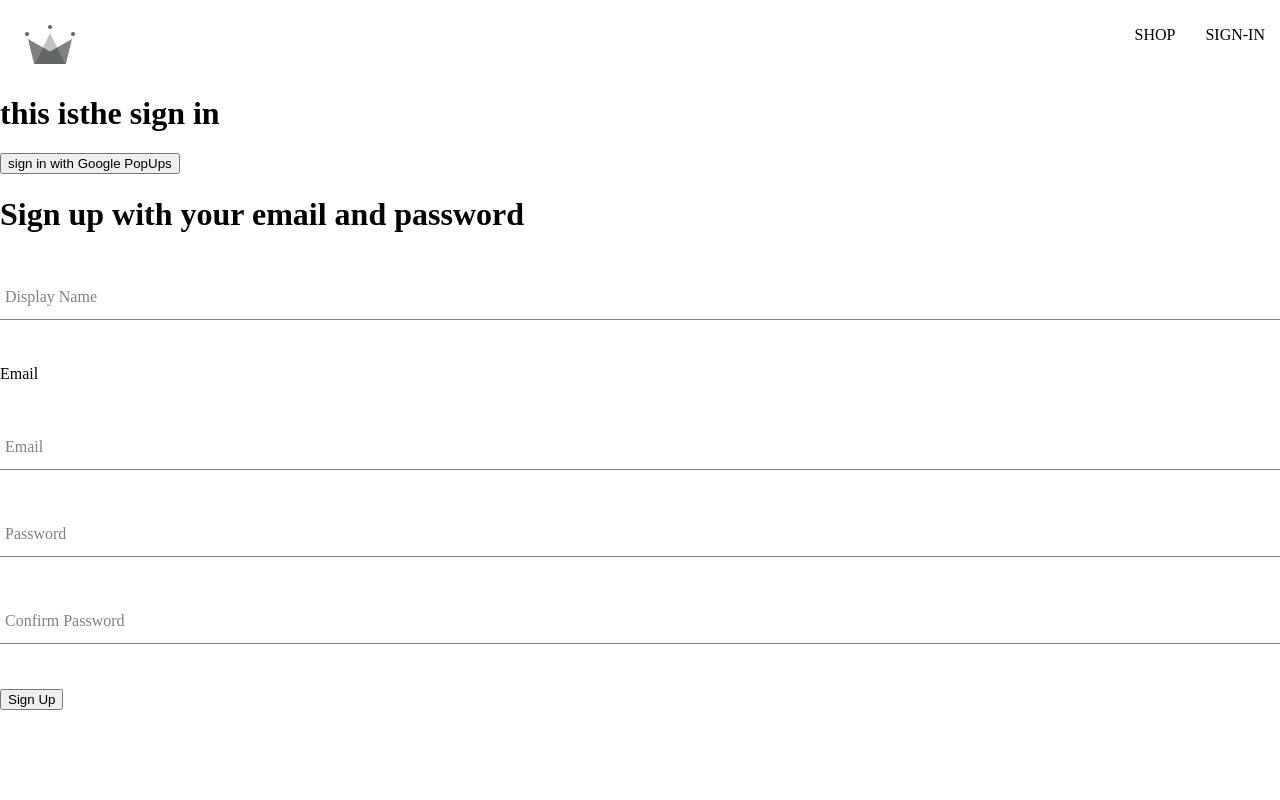
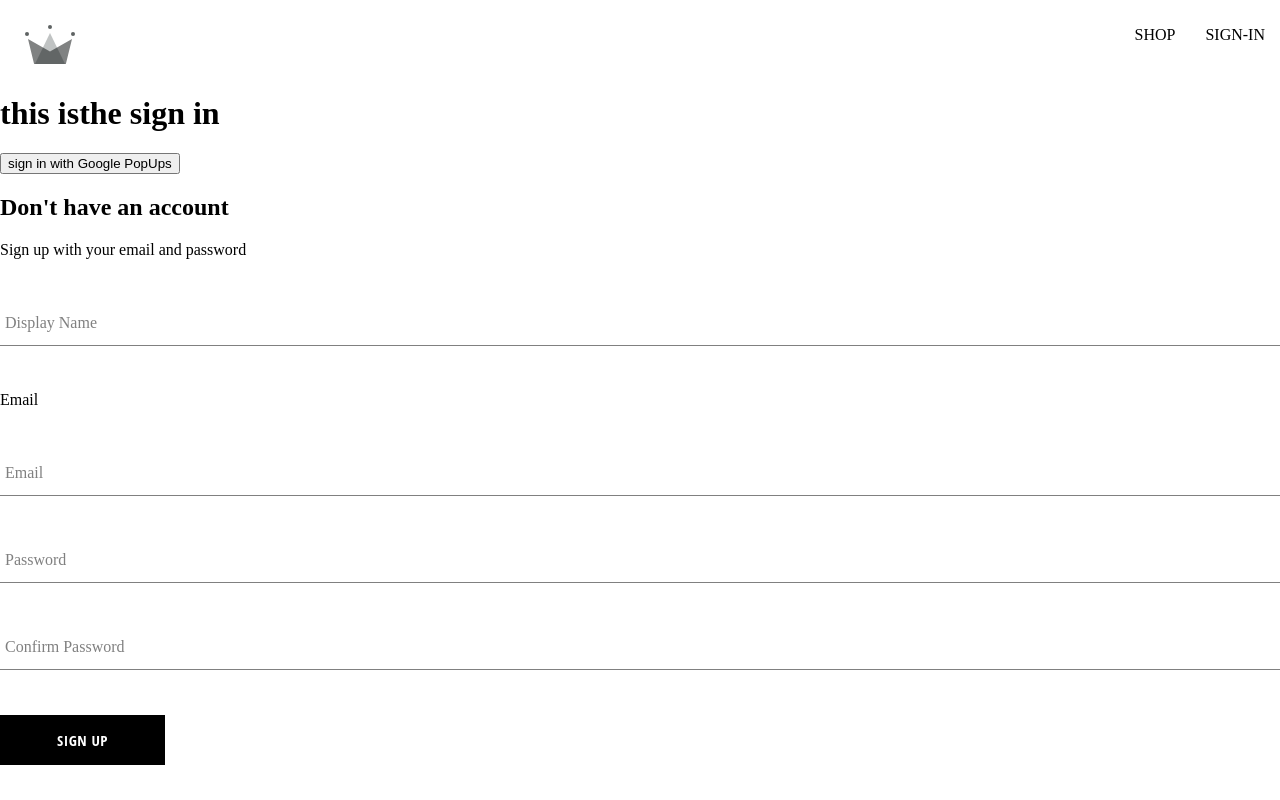
Before and after one commit to sloomabh/E-commerse-Web-Shop, a React (Create React App) app in the folder salim-clothing/: page /sign-in in a window 1280 px wide. Built offline with nearby package versions, Linux system fonts and the light colour scheme.

Commit message:
signup component,forminput component,buttoncompone

```diff
--- /dev/null
+++ b/salim-clothing/src/components/button/button.cmponent.jsx
@@ -0,0 +1,25 @@
+import "./button.styles.scss";
+/*we have 3 types of buttons
+default
+
+inverted
+
+google sign in
+
+----> the solutionis to create a variable */
+const BUTTON_TYPECLASSES = {
+  google: "google-sign-in",
+  inverted: "inverted",
+};
+const Button = ({ children, buttonType, ...otherProps }) => {
+  return (
+    <button
+      className={`button-container ${BUTTON_TYPECLASSES[buttonType]}`}
+      {...otherProps}
+    >
+      {children}
+    </button>
+  );
+};
+
+export default Button;
--- /dev/null
+++ b/salim-clothing/src/components/button/button.styles.scss
@@ -0,0 +1,46 @@
+.button-container {
+  min-width: 165px;
+  width: auto;
+  height: 50px;
+  letter-spacing: 0.5px;
+  line-height: 50px;
+  padding: 0 35px 0 35px;
+  font-size: 15px;
+  background-color: black;
+  color: white;
+  text-transform: uppercase;
+  font-family: "Open Sans Condensed";
+  font-weight: bolder;
+  border: none;
+  cursor: pointer;
+  display: flex;
+  justify-content: center;
+
+  &:hover {
+    background-color: white;
+    color: black;
+    border: 1px solid black;
+  }
+
+  &.google-sign-in {
+    background-color: #4285f4;
+    color: white;
+
+    &:hover {
+      background-color: #357ae8;
+      border: none;
+    }
+  }
+
+  &.inverted {
+    background-color: white;
+    color: black;
+    border: 1px solid black;
+
+    &:hover {
+      background-color: black;
+      color: white;
+      border: none;
+    }
+  }
+}
--- a/salim-clothing/src/components/sign-up-form/sign-up-form.component.jsx
+++ b/salim-clothing/src/components/sign-up-form/sign-up-form.component.jsx
@@ -5,6 +5,10 @@
 } from "../../utils/firebase/firebase.utils";
 
 import FormInput from "../form-input/form-imput.component";
+
+import Button from "../button/button.cmponent";
+
+import "./sign-up-form.styles.scss";
 
 const defaultFormFields = {
   displayName: "",
@@ -57,7 +61,8 @@
 
   return (
     <div>
-      <h1>Sign up with your email and password</h1>
+      <h2>Don't have an account</h2>
+      <span>Sign up with your email and password</span>
       <form onSubmit={handleSubmit}>
         <FormInput
           label="Display Name"
@@ -96,7 +101,7 @@
           value={confirmpassword}
         />
 
-        <button type="submit">Sign Up</button>
+        <Button type="submit">Sign Up</Button>
       </form>
     </div>
   );
--- /dev/null
+++ b/salim-clothing/src/components/sign-up-form/sign-up-form.styles.scss
@@ -0,0 +1,9 @@
+.sign-up-container {
+  display: flex;
+  flex-direction: column;
+  width: 380px;
+
+  h2 {
+    margin: 10px 0;
+  }
+}
```
